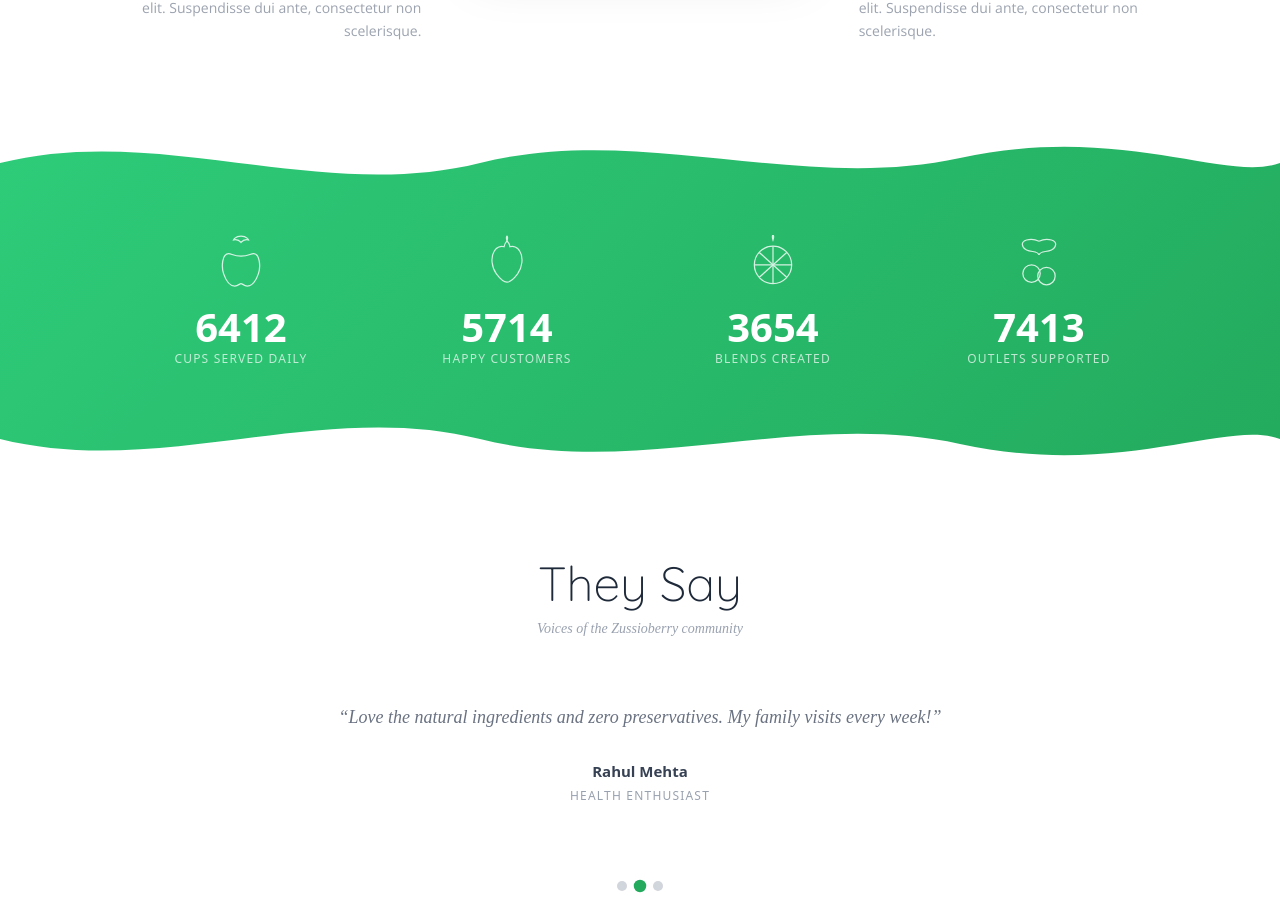
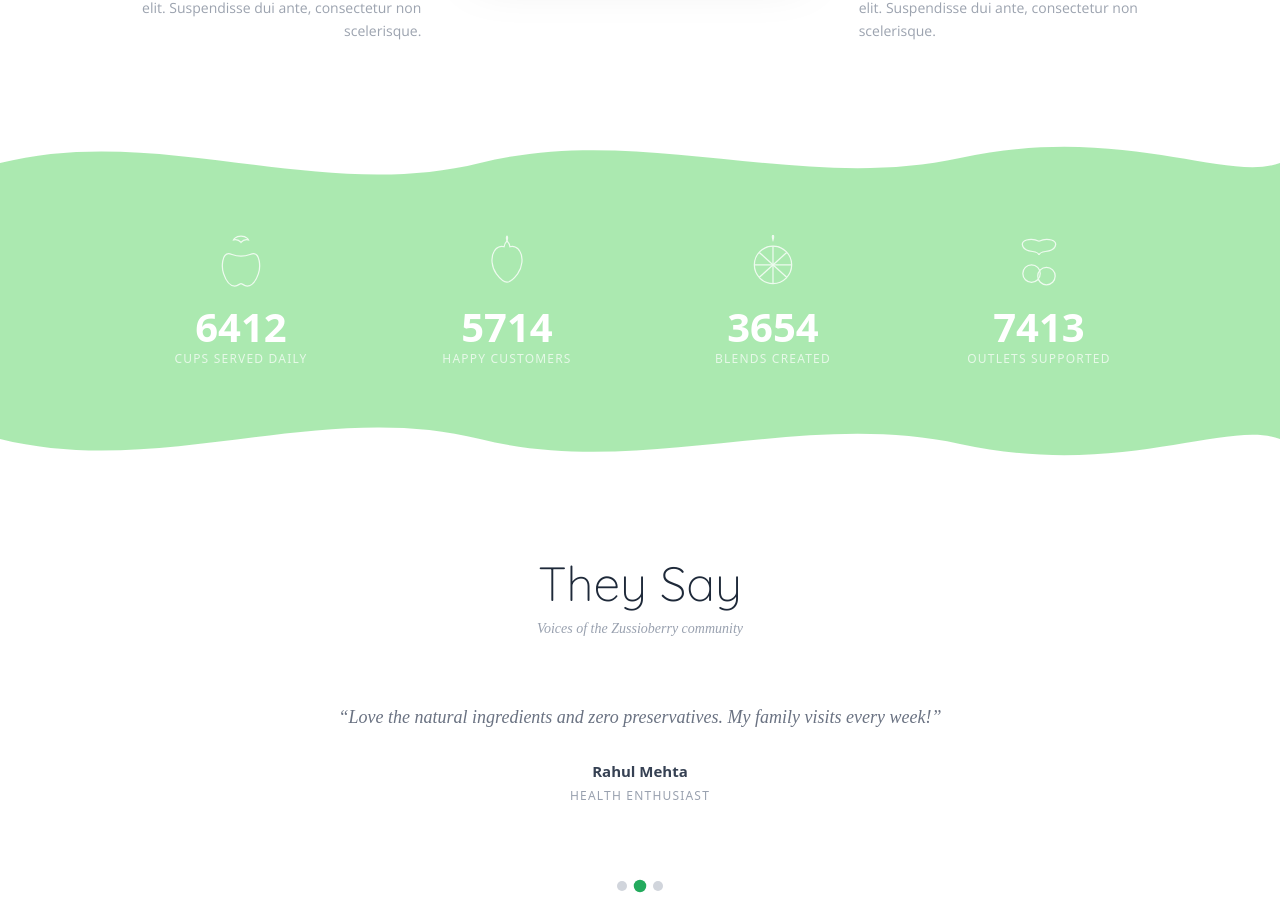
Before and after one commit to satpaljatt/Zussioberry-website, a Next.js app: page /about-us in a window 1280 px wide. Shown: the part 1277-2197 px from the top of the page. Built offline with nearby package versions, Linux system fonts and the light colour scheme; a web font is replaced by a local one.

Commit message:
style: set stats banner background color to #abe9b0 matching about hero

```diff
--- a/app/about-us/page.jsx
+++ b/app/about-us/page.jsx
@@ -481,11 +481,10 @@ export default function AboutPage() {
       </section>
 
       {/* ══════════════════════════════════════
-          3. STATS BANNER  (green + wavy edges)
+          3. STATS BANNER  (bg-[#abe9b0] + wavy edges)
       ══════════════════════════════════════ */}
       <section
-        className="relative py-28 px-4 text-white text-center overflow-hidden"
-        style={{ background: "linear-gradient(135deg,#2ecc7a 0%,#23aa5d 100%)" }}
+        className="relative py-28 px-4 text-white text-center overflow-hidden bg-[#abe9b0]"
       >
         <WavyTop color="#ffffff" />
 
```
